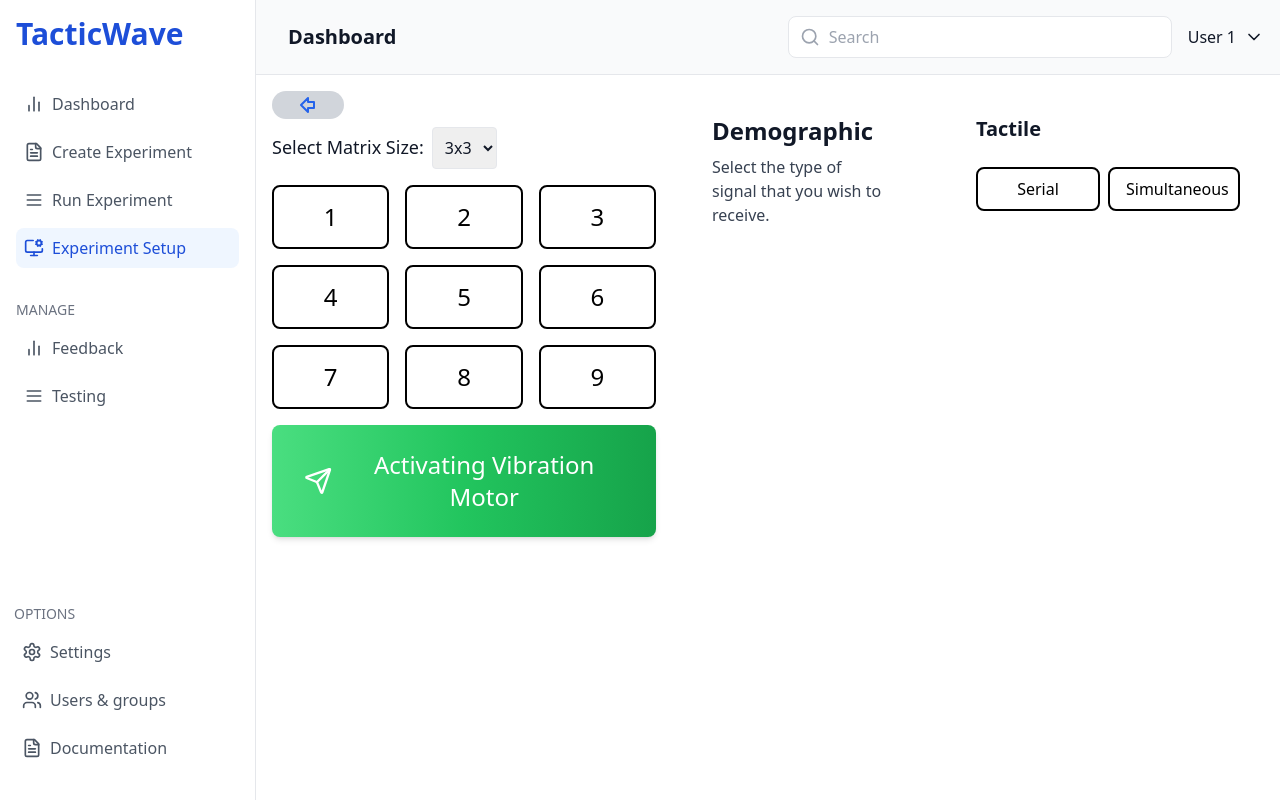
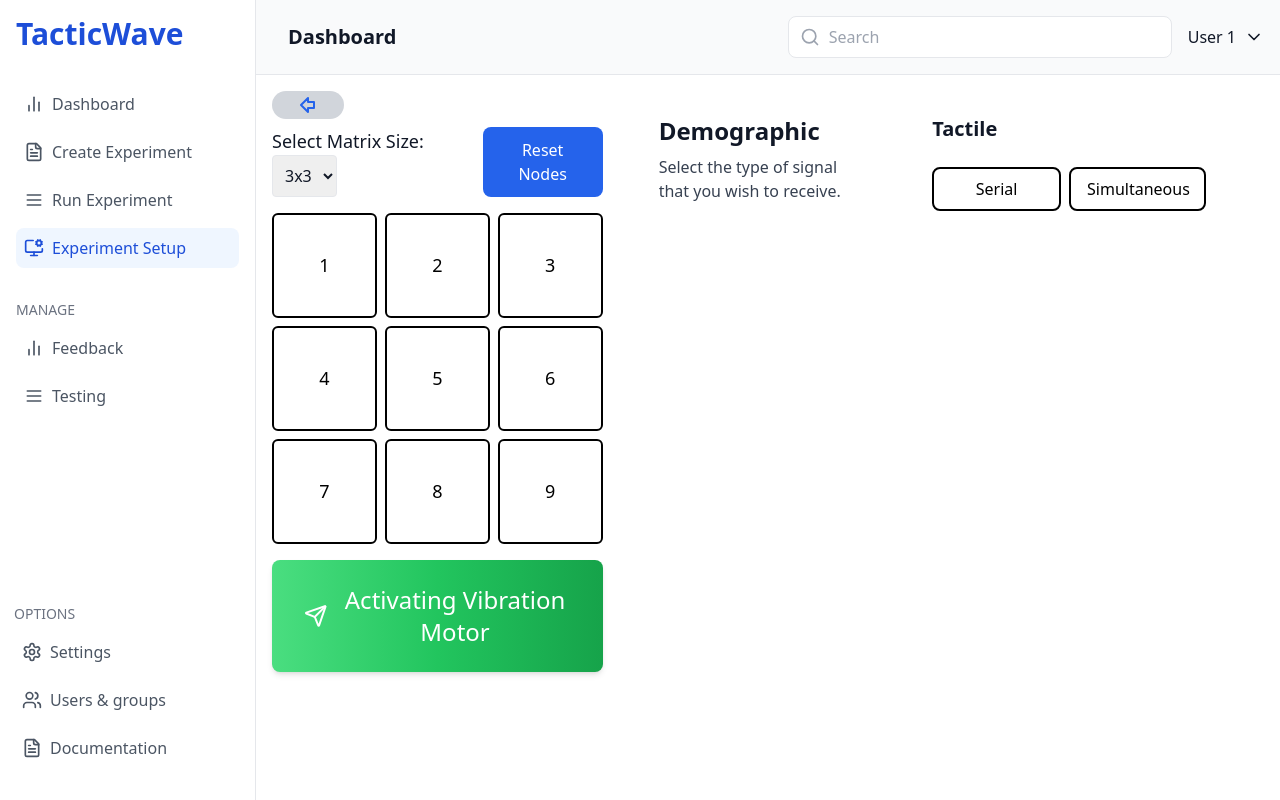
Before and after one commit to Nguyenle23/TacticWave, a React (Vite) app in the folder Client/: page /setup in a window 1280 px wide. Built offline with nearby package versions, Linux system fonts and the light colour scheme.

Commit message:
UI update
- Grid update (square shape for each node)
- Restart button

```diff
--- a/Client/src/components/dashboard/ExperimentSetup/ExperimentSetup.jsx
+++ b/Client/src/components/dashboard/ExperimentSetup/ExperimentSetup.jsx
@@ -33,6 +33,10 @@
   const handleSwitchChange = (newState) => {
     setType(newState ? "Overlap" : "Serial");
   };
+
+  const handleReset = () => {
+    setListings([])
+  }
 
   const saveAndOut = () => {
     if (!openSerial && (!intensity || !duration)) {
@@ -151,8 +155,7 @@
 
   return (
     <div className="flex flex-col md:flex-row w-full h-fit bg-gray-10 gap-8 my-4 px-4">
-      <div className="md:w-2/5 w-full">
-        {/* Top navigation and action buttons */}
+      <div className="md:w-1/3 w-full">
         <div className="flex items-center justify-between mb-2">
           <Link
             to="/"
@@ -162,7 +165,8 @@
           </Link>
         </div>
 
-        <div className="mb-4">
+        <div className="mb-4 flex justify-between">
+          <div>
             <label htmlFor="matrix-size" className="mr-2 text-lg font-medium">
               Select Matrix Size:
             </label>
@@ -177,11 +181,14 @@
               <option value="5">5x5</option>
             </select>
           </div>
-        {/* <p>{JSON.stringify(type)}</p> */}
+          <button onClick={handleReset}>Reset Nodes</button>
+        </div>
+
+        {/* <p>{JSON.stringify(listings)}</p> */}
 
         {/* Matrix Display */}
         <div
-          className={`grid grid-cols-${matrixSize} gap-4 mt-1`}
+          className={`grid grid-cols-${matrixSize} gap-2 mt-1`}
           style={{
             gridTemplateColumns: `repeat(${matrixSize}, minmax(0, 1fr))`,
           }}
@@ -193,9 +200,9 @@
                 <Button
                   key={`${row}-${col}`}
                   onClick={() => handleClick(row, col)}
-                  className={`w-full h-16 rounded-3xl flex items-center justify-center text-2xl font-bold transition-all duration-200 ${
+                  className={`w-full aspect-square rounded-md flex items-center justify-center text-lg font-bold transition-all duration-200 ${
                     buttonProperty === node || isNodeSaved(node)
-                      ? "bg-blue-800 text-white shadow-md"
+                      ? "bg-blue-800 text-white shadow-sm" // Giảm shadow từ shadow-md xuống shadow-sm
                       : "bg-white text-black hover:bg-gray-300 border-2 border-solid border-black"
                   }`}
                 >
```
Lines whose indentation alone changed are shown as unchanged.
